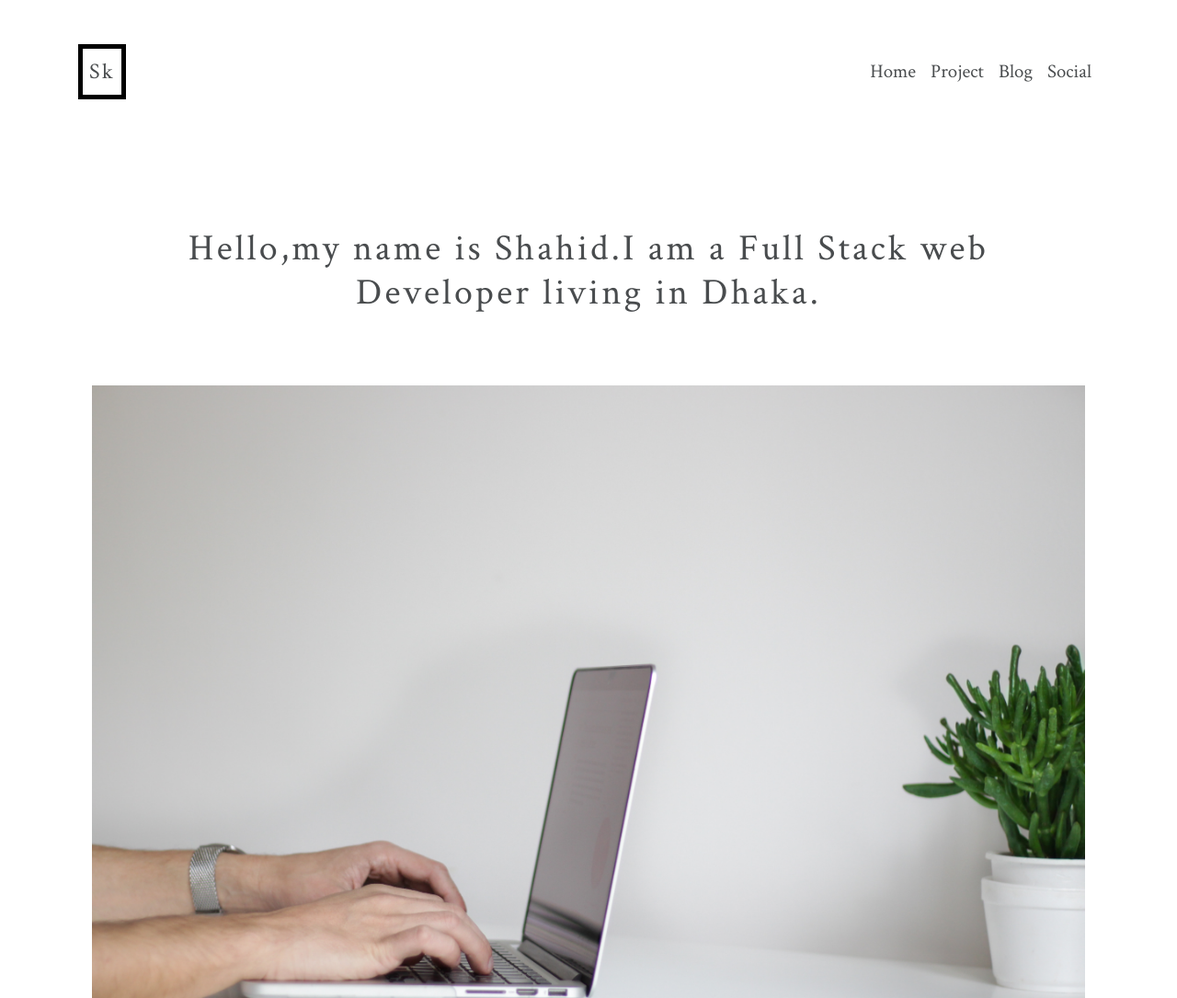
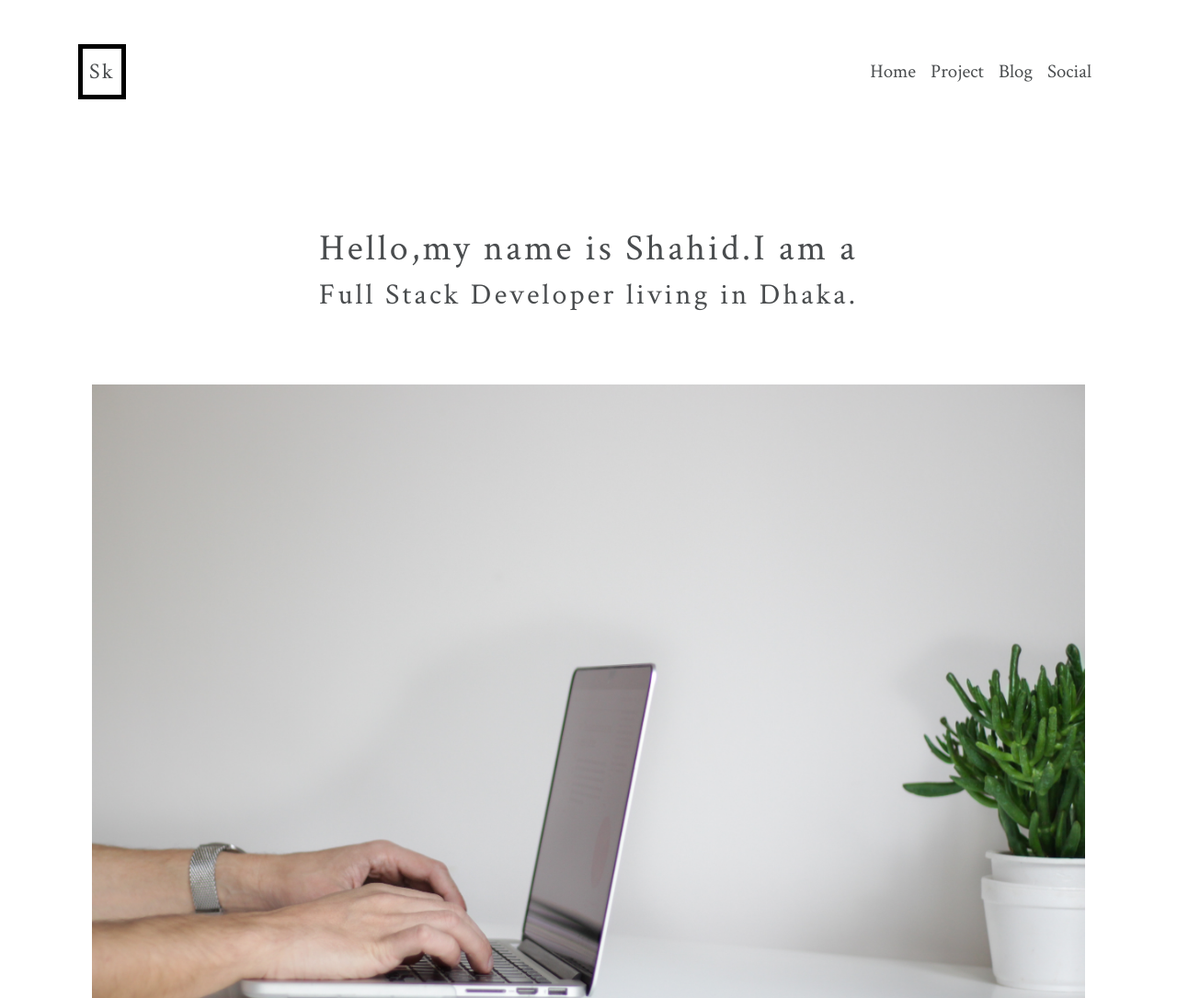
Before and after one commit to shahidnsu/myPortfoilo, a plain HTML site: page home.html in a window 1280 px wide. Shown: the top 1085 px of the page at 92% size. Drawn offline with nearby package versions, Linux system fonts and the light colour scheme.

Commit message:
Changed style in header

```diff
--- a/home.html
+++ b/home.html
@@ -45,8 +45,9 @@
           <!--Header stared-->
           <div class="container heading">
               <div class="col-lg-12 col-md-12 col-sm-12 ">
-                  <h1 class="text-center">Hello,my name is Shahid.I am a Full Stack web<br>
-                 Developer living in Dhaka.</h1>
+                  <h1 class="text-center">Hello,my name is Shahid.I am a
+                 </h1>
+                 <h2 class="text-center" >  Full Stack Developer living in Dhaka.</h2>
               </div>
               <div class="col-md-12 col-sm-12 img-header">
                   <img src="cover.jpg" class="img-fluid">
--- a/main.css
+++ b/main.css
@@ -32,6 +32,12 @@ html,body{
     letter-spacing: 0.2rem;
     margin-top: 12%;
 }
+
+.heading h2 {
+    color:#494C4E;
+    letter-spacing: 0.2rem;
+
+}
 .img-header{
     margin-top: 7%;
 }
@@ -54,7 +60,7 @@ html,body{
     color:#d28f0a;
 }
 button {
-    margin-left: 45%;
+    margin-left: 40%;
     margin-top: 3%;
 
 }
```
